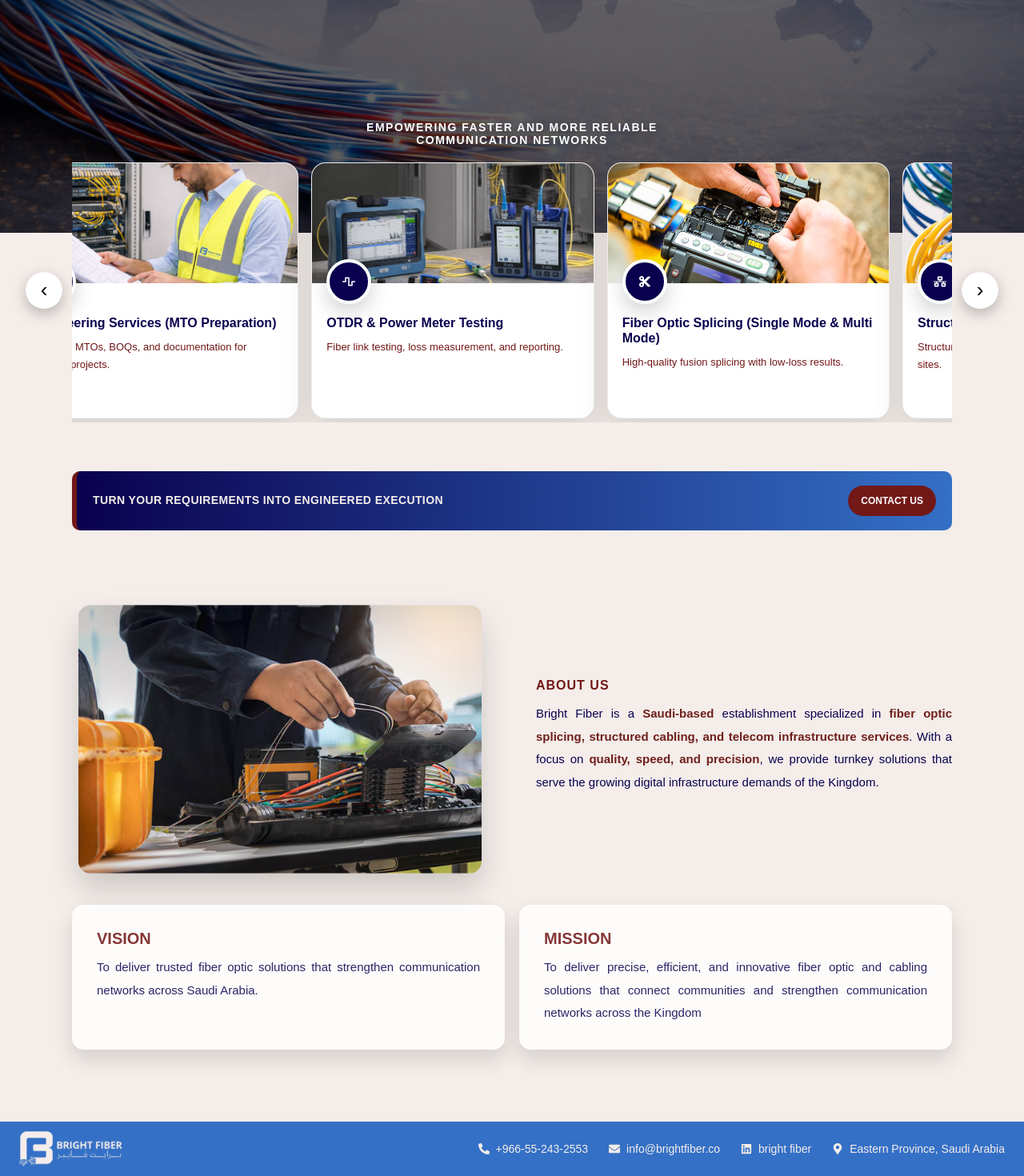
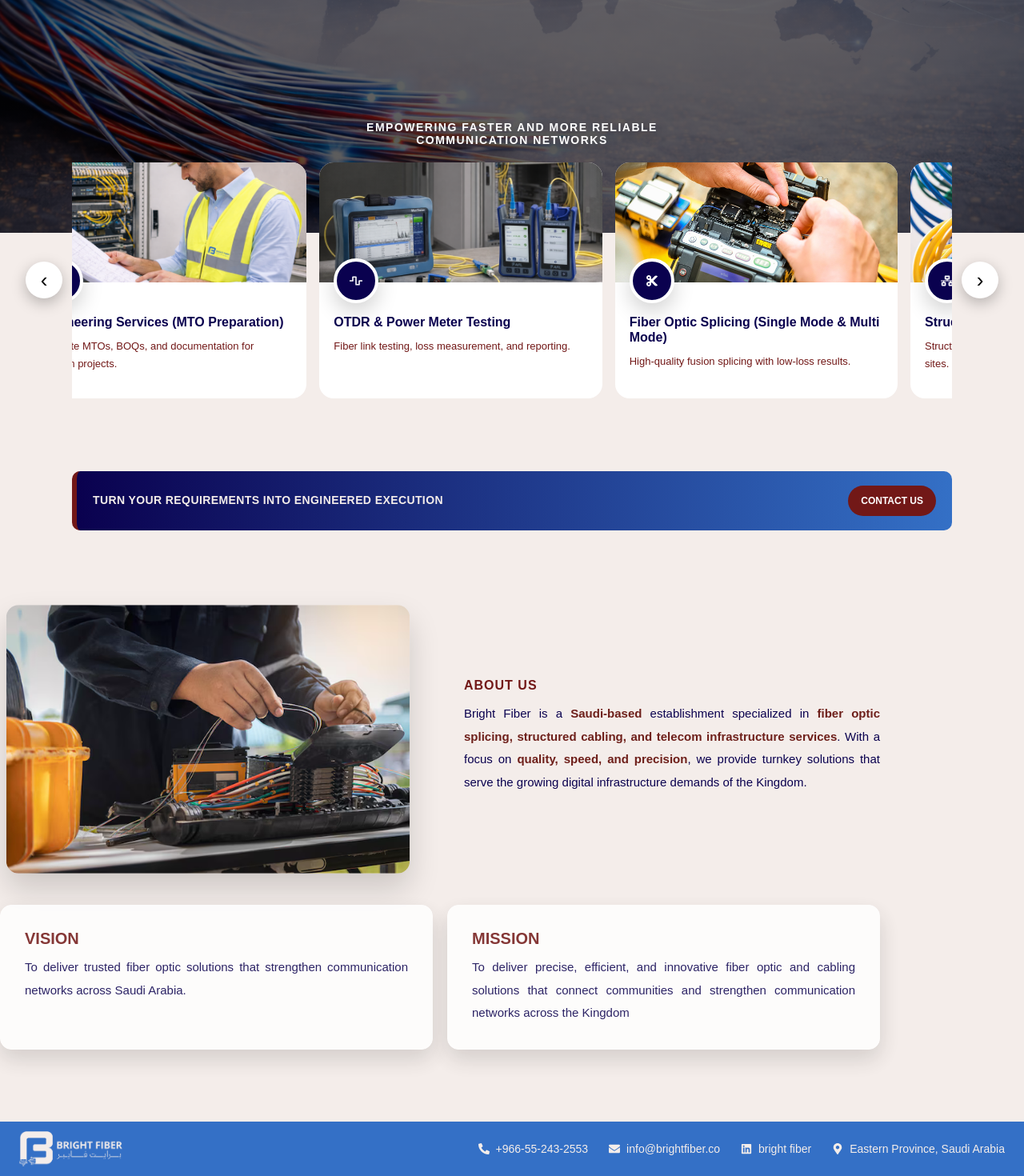
Before and after one commit to ZahraAlmusajin/bright-fiber, a Next.js app: page / in a window 1280 px wide. Shown: the part 413-1883 px from the top of the page at 80% size. Built offline with nearby package versions, Linux system fonts and the light colour scheme.

Commit message:
update ui

```diff
--- a/components/ServicesCarousel.tsx
+++ b/components/ServicesCarousel.tsx
@@ -64,7 +64,7 @@ export default function ServicesCarousel() {
     const firstCard = el.querySelector<HTMLElement>(".service-card-v2");
     if (!firstCard) return;
 
-    const gap = 16; // must match CSS gap
+    const gap = 16;
     const step = firstCard.offsetWidth + gap;
 
     el.scrollBy({
@@ -82,7 +82,6 @@ export default function ServicesCarousel() {
     autoScrollRef.current = setInterval(() => {
       const maxScrollLeft = el.scrollWidth - el.clientWidth;
 
-      // loop back to start when reaching the end
       if (el.scrollLeft >= maxScrollLeft - 5) {
         el.scrollTo({ left: 0, behavior: "smooth" });
       } else {
@@ -101,7 +100,6 @@ export default function ServicesCarousel() {
   useEffect(() => {
     startAutoScroll();
     return () => pauseAutoScroll();
-    // eslint-disable-next-line react-hooks/exhaustive-deps
   }, []);
 
   return (
--- a/styles/home.css
+++ b/styles/home.css
@@ -112,7 +112,7 @@ body {
 
 .about-container {/*used*/
   max-width: 1100px;
-  margin: 0 auto;
+  margin: 3 auto;
   display: grid;
   grid-template-columns: 1fr 1fr;
   gap: 60px;
@@ -208,7 +208,7 @@ body {
 
 .vv-container { /*used*/
   max-width: 1100px;
-  margin: 0 auto;
+  margin: 3 auto;
   display: grid;
   grid-template-columns: 1fr 1fr;
   gap: 18px;
@@ -391,10 +391,7 @@ body {
   background: #fff;
   overflow: hidden;
 
-  box-shadow: 0 18px 40px rgba(0, 0, 0, 0.12);
-  border: 1px solid rgba(0, 0, 0, 0.06);
-
-  min-height: 320px;
+  min-height: auto;
 }
 
 .service-photo { /*used*/
```
